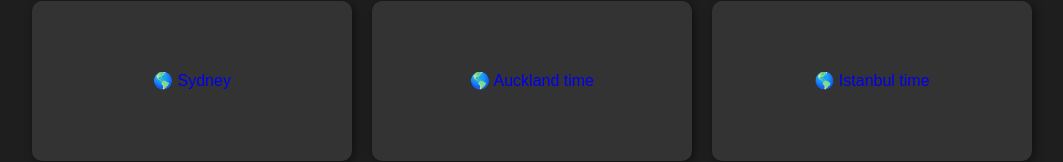
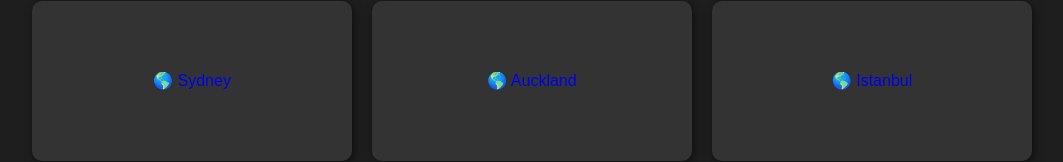
Before and after one commit to Aquiles125/Flightsim, a plain HTML site: page index.html in a window 1280 px wide. Shown: the part 619-781 px from the top of the page, without its empty margins (108-1171 px from the left). Drawn offline with Linux system fonts and the light colour scheme.

Commit message:
Update index.html

```diff
--- a/index.html
+++ b/index.html
@@ -216,7 +216,7 @@
 					   id="tz24-1742918389-c122-eyJob3VydHlwZSI6IjI0Iiwic2hvd2RhdGUiOiIxIiwic2hvd3NlY29uZHMiOiIxIiwiY29udGFpbmVyX2lkIjoiY2xvY2tfYmxvY2tfY2I2N2UyZDJmNWVlZmJkIiwidHlwZSI6ImRiIiwibGFuZyI6ImVuIn0="
 					   title="Auckland"
 					   target="_blank"
-					   rel="nofollow">Auckland time</a>
+					   rel="nofollow">Auckland</a>
 				</p>
 				<div id="clock_block_cb67e2d2f5eefbd"></div>
 			</div>
@@ -232,7 +232,7 @@
 					   id="tz24-1742918328-c1107-eyJob3VydHlwZSI6IjI0Iiwic2hvd2RhdGUiOiIxIiwic2hvd3NlY29uZHMiOiIxIiwiY29udGFpbmVyX2lkIjoiY2xvY2tfYmxvY2tfY2I2N2UyZDJiODE1MTRiIiwidHlwZSI6ImRiIiwibGFuZyI6ImVuIn0="
 					   title="Istanbul Time"
 					   target="_blank"
-					   rel="nofollow">Istanbul time</a>
+					   rel="nofollow">Istanbul</a>
 				</p>
 				<div id="clock_block_cb67e2d2b81514b"></div>
 			</div>
```
